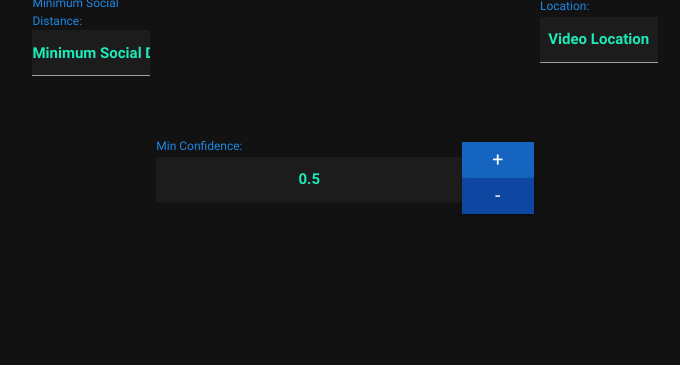
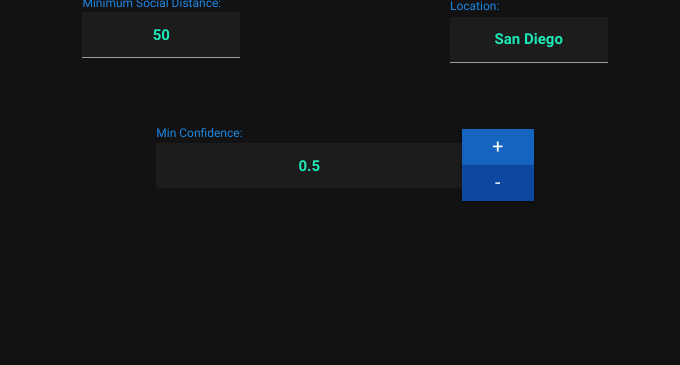
Before and after one commit to samsonq/Blockchain-Managed-Social-Distancing-Detector, a Flask app: page /social_distancing_tracker in a window 1280 px wide. Shown: the part 435-800 px from the top of the page, without its empty margins (295-975 px from the left). Run offline with Flask 2, Linux system fonts and the light colour scheme; parts of the project's set-up code (start-up, migrations or seed data) failed here and were passed over; some libraries are stand-ins or nearby versions.

Commit message:
Update location and minimum distance on front-end

```diff
--- a/src/main.py
+++ b/src/main.py
@@ -18,6 +18,7 @@ vs = None
 outputFrame = None
 lock = threading.Lock()
 web3 = Web3(Web3.HTTPProvider("https://mainnet.infura.io/v3/7fc9b313b47d488c97c52c3221344c04"))
+location = ""
 
 app = Flask(__name__)
 
@@ -36,6 +37,14 @@ def set_min_distance(distance):
     min_distance[0] = float(distance)
     print("set distance: " + str(distance))
     return Response(status = 200)
+
+@app.route("/get_location", methods=['GET'])
+def get_location():
+    return location
+
+@app.route("/get_min_distance", methods=['GET'])
+def get_min_distance():
+    return str(min_distance[0])
 
 @app.route("/social_distancing_tracker")
 def social_distancing_tracker():
@@ -92,7 +101,7 @@ def parse_args():
     ap = argparse.ArgumentParser()
     ap.add_argument("-i", "--input", type=str, default="",
                     help="path to (optional) input video file")
-    ap.add_argument("-l", "--location", type=str, default="",
+    ap.add_argument("-l", "--location", type=str, default="San Diego",
                     help="geo location of video feed")
     ap.add_argument("-o", "--output", type=str, default="",
                     help="path to (optional) output video file")
@@ -113,10 +122,11 @@ def main():
     """
     Runs social distancing detector.
     """
-    global vs
+    global vs, location
 
     args = parse_args()
-    social_distancing_detector = Detector(args["input"], args["output"], args["location"], args["display"])
+    location = args["location"]
+    social_distancing_detector = Detector(args["input"], args["output"], location, args["display"])
 
     if args["web"] == 1:
         vs = cv2.VideoCapture(args["input"] if args["input"] else 0)
--- a/src/static/styles.css
+++ b/src/static/styles.css
@@ -106,7 +106,7 @@ input[type="file"]::-webkit-file-upload-button {
 }
 
 .side-by-side > * {
-  margin: 0 50px;
+  margin: 0 0px;
 }
 
 .text-center {
--- a/src/templates/socialDistancingTracker.html
+++ b/src/templates/socialDistancingTracker.html
@@ -2,7 +2,7 @@
 <html>
 
 <head>
-  <title>Geolocation</title>
+  <title>Social Distancing Tracker</title>
   <script src="/static/face-api.js"></script>
   <script src="/static/commons.js"></script>
   <script src="/static/faceDetectionControls.js"></script>
@@ -17,24 +17,15 @@
   <div class="page-container blue-text text-darken-1">
 
     <div style="position: relative" class="video-section mx-auto">
-      <!--<video src="/static/bbt.MOV" id="inputVideo" autoplay muted loop playsinline></video>-->
       <img src="{{ url_for('video_feed') }}">
       <canvas id="overlay" />
     </div>
 
     <div class="control-wrapper">
       <div class="side-by-side model-section">
-        <!-- face_detector_selection_control -->
         <div class="selection-wrapper">
-
-          <!-- <div id="face_detector_selection_control" class="input-field"> -->
-          <!-- </div> -->
-          <!-- face_detector_selection_control -->
-
-          <!-- Input Size Selection -->
-          <!-- <div class="input-field"> -->
           <label class="blue-text text-darken-1">Minimum Social Distance:</label>
-          <input value="Minimum Social Distance" id="distance" type="text" class="bold" style="color: #1de9b6; background-color: #1c1c1c; text-align: center;">
+          <input value="" id="distance" type="text" class="bold" style="color: #1de9b6; background-color: #1c1c1c; text-align: center;">
           <!-- Input Size Selection -->
 
         </div>
@@ -42,15 +33,13 @@
 
       <!-- Distance meter -->
       <div class="distance-meter model-section-2" style="font-size: 30px;">
-        <!-- <span class="font-italic font-12 color-grey">(For demo purpose only. </span>
-        <span class="font-italic font-12 color-grey">Measured with Euclidean Distance)</span> -->
         <div id="distance-alert" class="mt-2 px-5 text-red text-center font-bold font-22 break-word">
         </div>
       </div>
       <!-- Distance meter -->
 
       <!-- fps_meter -->
-      <div id="fps_meter" class="model-section-1" style="padding: 0 50px;">
+      <div id="fps_meter" class="model-section-1" style="padding: 0 0px;">
         <div>
           <label class="blue-text text-darken-1" for="location">Location:</label>
           <input value="Video Location" id="location" type="text" class="bold" style="color: #1de9b6; background-color: #1c1c1c; text-align: center;">
@@ -268,6 +257,22 @@
 
   function updateResults() { }
 
+  $.ajax({
+      type: "GET",
+      url: "/get_location",
+      success: function(data) {
+        document.getElementById("location").value = data;
+      }
+    })
+
+  $.ajax({
+    type: "GET",
+    url: "/get_min_distance",
+    success: function(data) {
+      document.getElementById("distance").value = data;
+    }
+  })
+
   $(document).ready(function () {
     renderNavBar('#navbar', 'social_distancing_tracker')
     initFaceDetectionControls()
```
